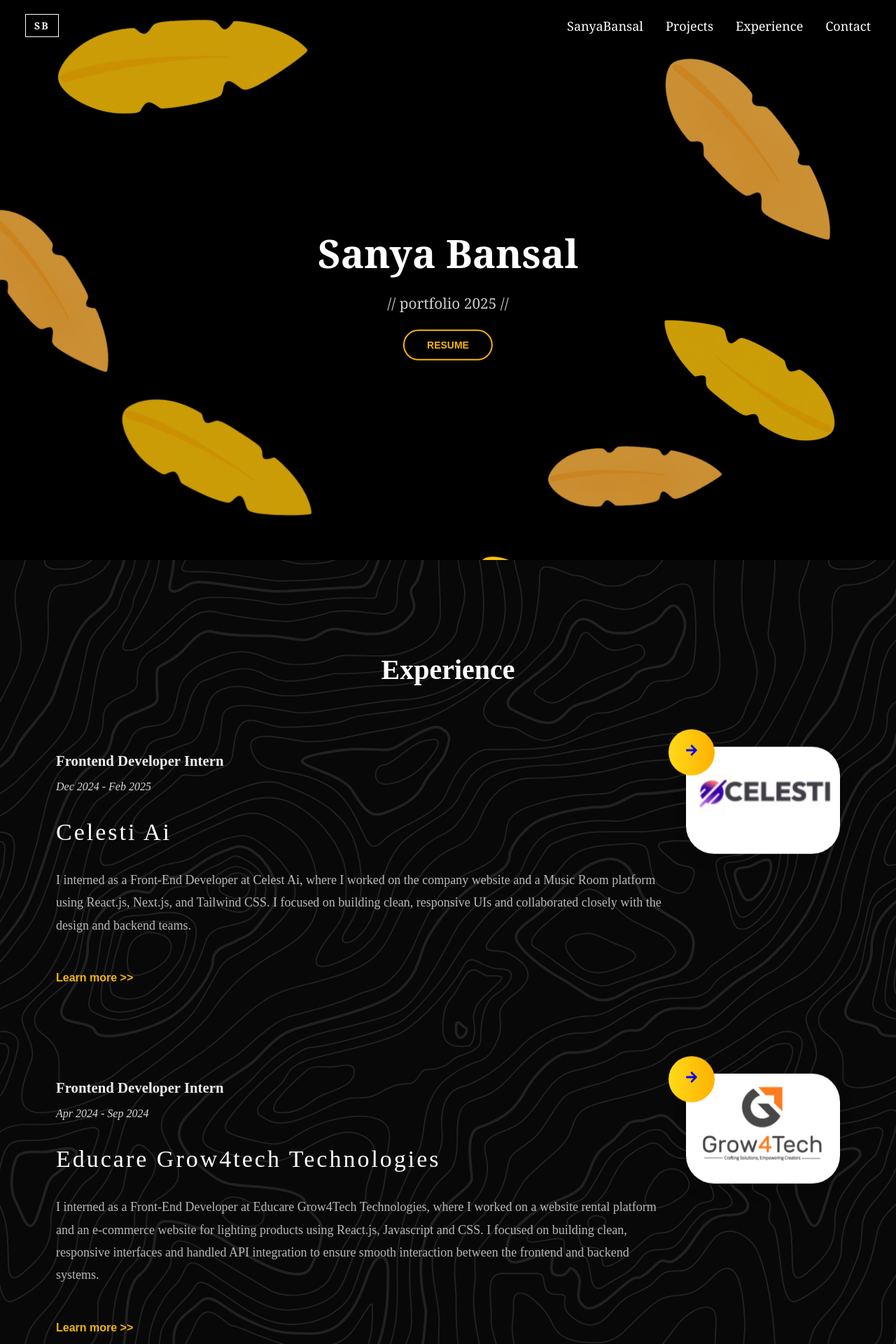
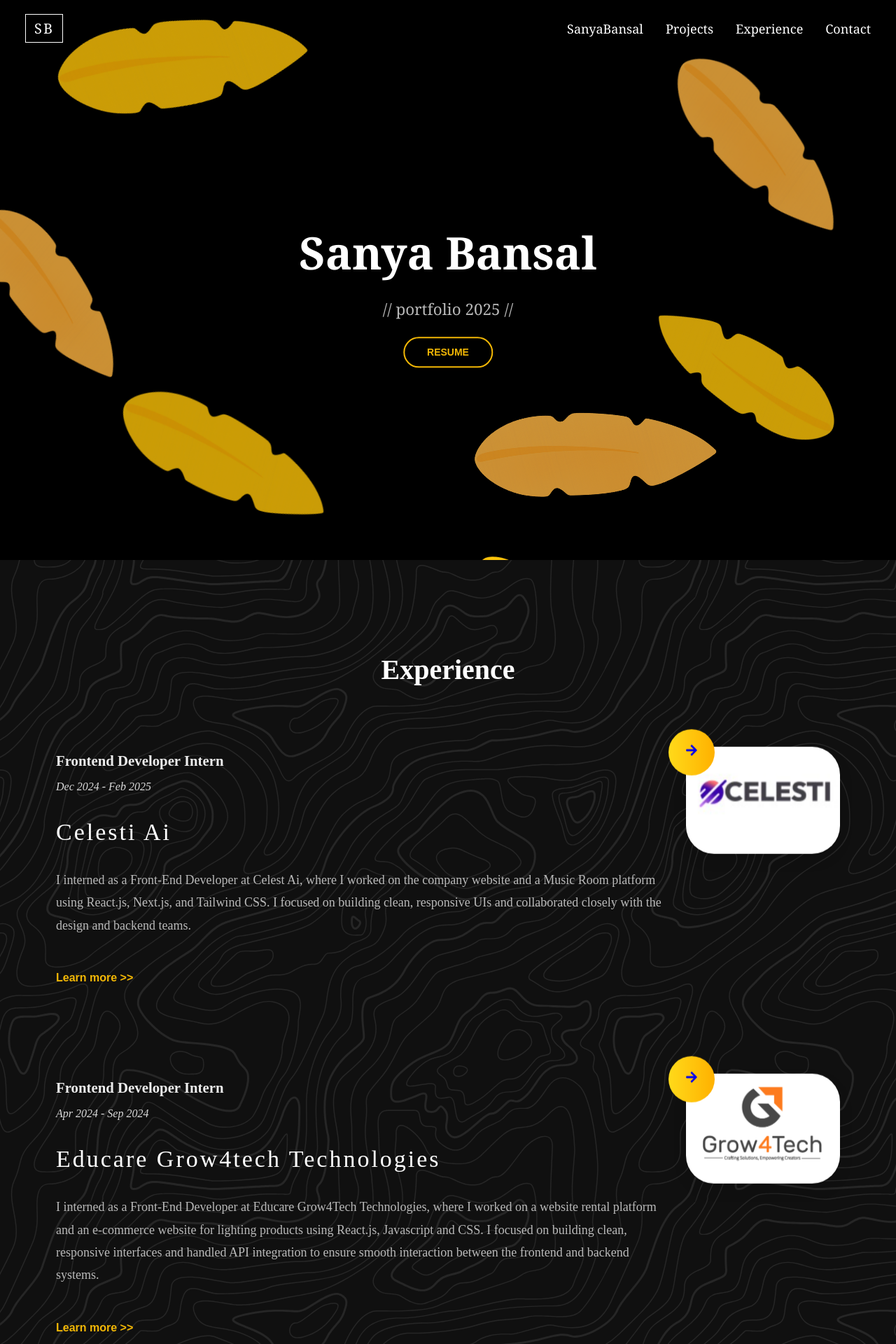
Before and after one commit to sanyab03/Sanya-Portfolio, a React (Vite) app: page / in a window 1280 px wide. Shown: the top 1920 px of the page at 70% size. Built offline with nearby package versions, Linux system fonts and the light colour scheme.

Commit message:
made changes in the home section

```diff
--- a/src/App.jsx
+++ b/src/App.jsx
@@ -25,8 +25,8 @@ function App() {
                   style={{
                     backgroundImage: `url(${topography})`,
                     backgroundRepeat: 'repeat',
-                    backgroundSize: '70rem',
-                    backgroundColor: '#080808',
+                    backgroundSize: '54rem',
+                    backgroundColor: '#101010ff',
                   }}
                 >
                   <Experience />
--- a/src/components/Projects.jsx
+++ b/src/components/Projects.jsx
@@ -24,7 +24,7 @@ const projectData = [
     image: Movie,
     link: 'https://cinecore-sanya-bansals-projects.vercel.app/',
   },
-  {
+  { id:'ai-summarizer',
     heading: 'A I\nS U M M A R I Z E R',
     description:
       'SnapSummary instantly generates concise summaries of any article or webpage, helping you grasp key insights in seconds. Just paste a link, and get the gist fast, clear, and effortless.',
--- a/src/components/ProjectsDetail.jsx
+++ b/src/components/ProjectsDetail.jsx
@@ -55,6 +55,33 @@ const projectsData = {
       'Gained hands-on experience with client-side storage and dynamic routing',
       'Strengthened my grasp on integrating third-party APIs with React apps'
     ]
+  },
+   'ai-summarizer': {
+    title: 'SnapSummary - AI Article Summarizer',
+    date: 'Apr 2025 - May 2025',
+    type: 'Frontend Personal Project',
+    year: '2025',
+    tech: 'React.js, Tailwind CSS, Redux Toolkit Query, RapidAPI (Article Summarizer)',
+    description: `SummarIQ is an AI-powered article summarizer that extracts key points from lengthy articles by leveraging an NLP-based summarization API. It allows users to input a URL and instantly get a clean, readable summary with the option to copy or download it. This project helped me explore AI integration and API-based data workflows in a React environment.`,
+    features: [
+      'Integrated RapidAPI’s article summarizer endpoint using Redux Toolkit Query',
+      'Designed a modern, responsive UI using Tailwind CSS',
+      'Enabled users to input article URLs and receive concise summaries in real-time',
+      'Built summary cards with copy-to-clipboard and download-as-text functionality',
+      'Implemented summary caching to avoid unnecessary API calls and improve performance'
+    ],
+    challenges: [
+      'Handling API limitations and managing rate-limiting gracefully',
+      'Managing asynchronous data flow with Redux Toolkit Query',
+      'Creating a user-friendly and accessible summary layout for varied text lengths',
+      'Avoiding redundant requests by caching previously summarized URLs'
+    ],
+    conclusion: [
+      'Learned how to work with NLP-based summarization tools and public APIs',
+      'Improved skills in state management with Redux Toolkit Query',
+      'Gained practical experience in building fast, responsive React UI for AI-backed features',
+      'Enhanced understanding of UX principles for handling large text data efficiently'
+    ]
   }
 };
 
--- a/src/styles/Footer.css
+++ b/src/styles/Footer.css
@@ -25,7 +25,7 @@
 }
 
 /* About section */
-.footer-about {
+ .footer-about {
   background-color: #ffc400;
   color: #000;
   padding: 2rem 1.5rem;
@@ -46,7 +46,7 @@
 
 .footer-about h2,
 .footer-contact h2 {
-  font-size: 1.8rem;
+  font-size: 2.5rem;
   margin-bottom: 0.75rem;
   font-weight: bold;
 }
--- a/src/styles/Home.css
+++ b/src/styles/Home.css
@@ -21,8 +21,8 @@
 .logo-box {
   border: 1px solid #fff;
   padding: 6px 12px;
-  font-size: 14px;
-  font-weight: bold;
+  font-size: 20px;
+  font-weight: semi-bold;
   letter-spacing: 2px;
   color: #fff;
 }
@@ -55,13 +55,13 @@
 }
 
 .hero-content h1 {
-  font-size: 3.5rem;
+  font-size: 4rem;
   margin-bottom: 0.5rem;
 }
 
 .hero-content p {
-  font-size: 1.3rem;
-  color: #ccc;
+  font-size: 1.4rem;
+  color: #b9b9b9;
   margin-bottom: 1.5rem;
 }
 
@@ -123,35 +123,35 @@
 .leaf2 {
   top: 10%;
   right: 0;
-  width: 380px;
+  width: 360px;
   transform: rotate(35deg);
 }
 
 .leaf3 {
   bottom: 18%;
   right: 5%;
-  width: 320px;
+  width: 330px;
   transform: rotate(-160deg);
 }
 
 .leaf4 {
   bottom: 5%;
   right: 18%;
-  width: 280px;
+  width: 390px;
   transform: rotate(-15deg);
 }
 
 .leaf5 {
   bottom: 5%;
   left: 12%;
-  width: 340px;
+  width: 360px;
   transform: rotate(15deg);
 }
 
 .leaf6 {
   top: 38%;
   left: -6%;
-  width: 320px;
+  width: 330px;
   transform: rotate(40deg);
 }
 
@@ -205,6 +205,9 @@
   .hero-content h1 {
     font-size: 2.2rem;
   }
+  .bg-leaf {
+    width: 190px !important;
+  }
 
   .hero-content p {
     font-size: 1rem;
```
